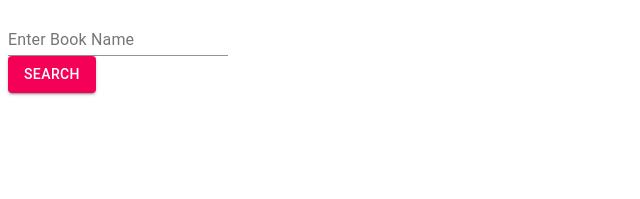
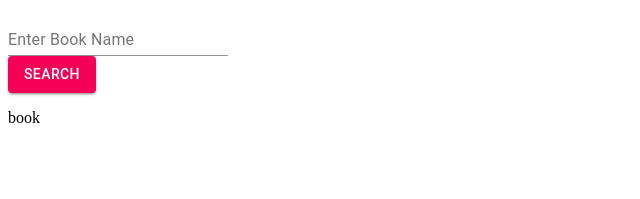
Before and after one commit to mai-mohamed/BookFinder, a React (Create React App) app: page / in a window 1280 px wide. Shown: the top 199 px of the page, without its empty margins (0-640 px from the left). Built offline with nearby package versions, Linux system fonts and the light colour scheme.

Commit message:
add ui layout

```diff
--- a/src/Components/BookFinder/BookCard/BookCard.jsx
+++ b/src/Components/BookFinder/BookCard/BookCard.jsx
@@ -1,9 +1,9 @@
 import React from "react";
 
-function BookCard(){
+function BookCard({bookTitle}){
     return(
         <div>
-            book card
+            <p>{bookTitle}</p>
         </div>
     )
 }
--- a/src/Components/BookFinder/BookList/BookList.jsx
+++ b/src/Components/BookFinder/BookList/BookList.jsx
@@ -0,0 +1,12 @@
+import React from "react";
+import BookCard from "../BookCard/BookCard";
+
+function BookList(){
+    return(
+        <div>
+<BookCard bookTitle="book"/>
+        </div>
+    )
+}
+
+export default BookList
--- a/src/Components/BookFinder/Search/Search.jsx
+++ b/src/Components/BookFinder/Search/Search.jsx
@@ -0,0 +1,13 @@
+import React from "react";
+import CommonBtn from "../../Common/Button";
+import CommonInputText from "../../Common/InputText";
+
+function Search() {
+
+  return <div>
+      <CommonInputText label="Enter Book Name" id="name"/>
+      <CommonBtn name="Search"/></div>;
+}
+
+
+export default Search;
--- a/src/Views/BookFinder.jsx
+++ b/src/Views/BookFinder.jsx
@@ -1,12 +1,14 @@
 import React from "react";
-import CommonBtn from "../Components/Common/Button";
-import CommonInputText from "../Components/Common/InputText";
+import Search from "../Components/BookFinder/Search/Search";
+import BookList from "../Components/BookFinder/BookList/BookList";
+
 
 function BookFinder() {
 
   return <div>
-      <CommonInputText label="Enter Book Name" id="name"/>
-      <CommonBtn name="Search"/></div>;
+   <Search/>
+   <BookList/>
+      </div>;
 }
 
 
```
